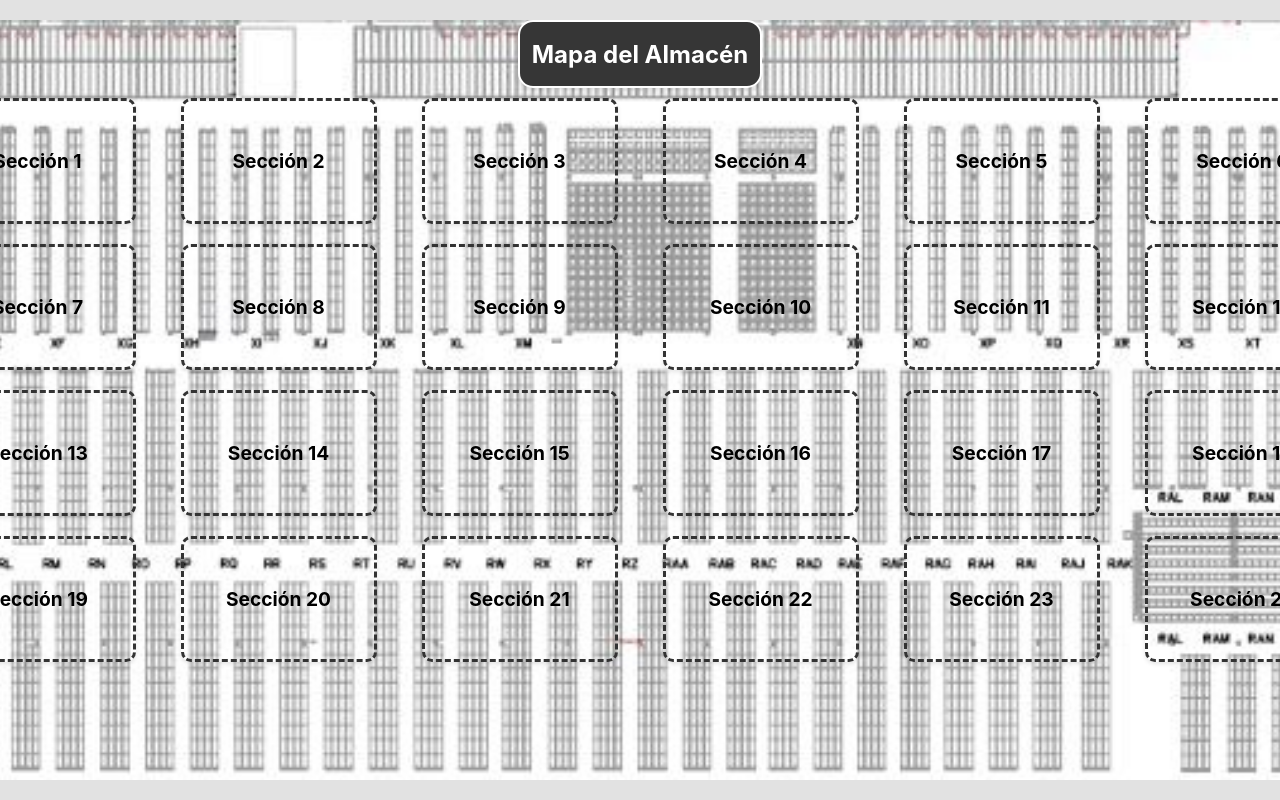
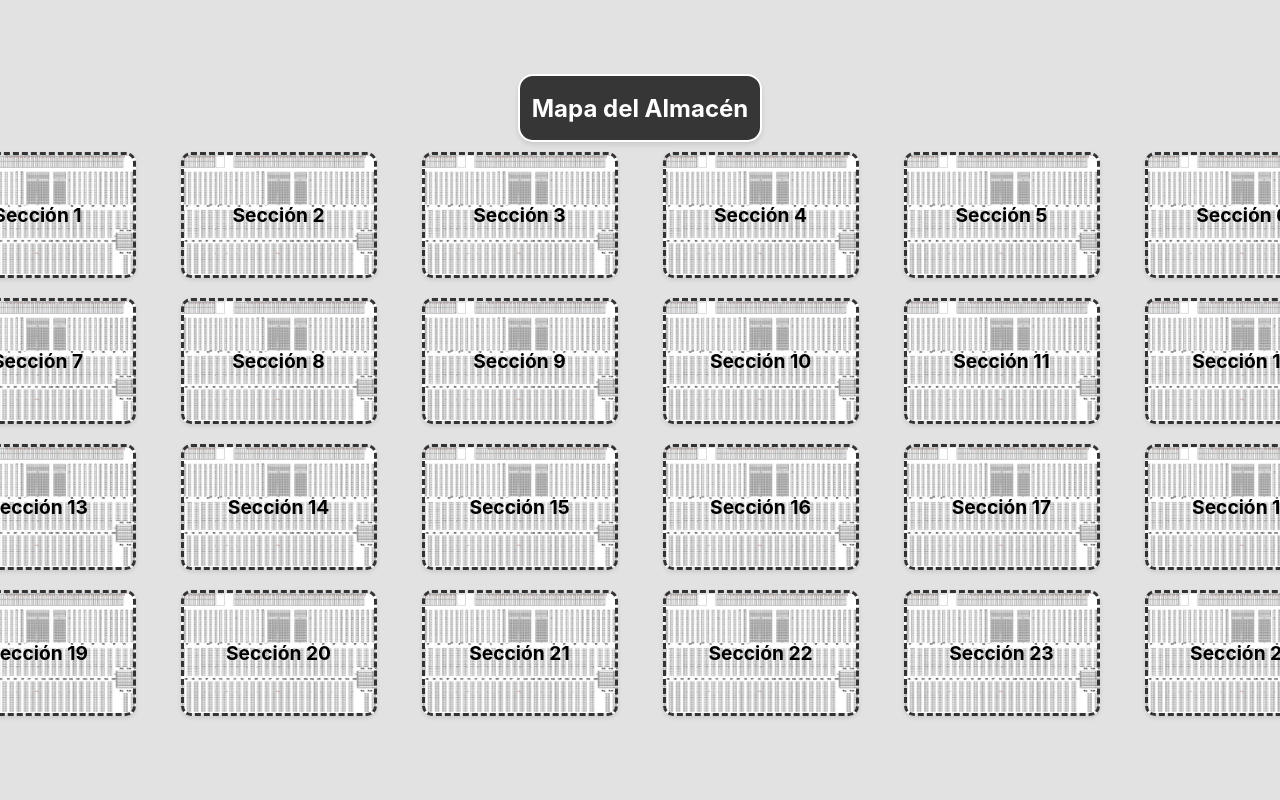
Before and after one commit to BimboDT/app-web, a React (Create React App) app in the folder bimbo-web/: page /mapa in a window 1280 px wide. Built offline with nearby package versions, Linux system fonts and the light colour scheme.

Commit message:
Update css Mapa

```diff
--- a/bimbo-web/src/styles/Mapa.css
+++ b/bimbo-web/src/styles/Mapa.css
@@ -4,13 +4,7 @@
     align-items: center;
     height: auto;
     overflow: hidden;
-    background-image: url('../img/mapa2.jpg');
-    background-size: cover;
-    background-position: center;
-    background-repeat: no-repeat;
-    width: 100%;
-    height: 95vh;
-    /* justify-content: center; */
+    height: auto;
 }
 
 .area {
@@ -48,9 +42,14 @@
     transition: 0.3s;
     font-weight: bold;
     font-size: 1.2rem;
+    background-image: url('../img/mapa2.jpg');
+    background-size: cover;
+    background-position: center;
+    background-repeat: no-repeat;
 }
 
 .seccion:hover {
     background-color: lightblue;
+    background-image: none;
     border: 3px solid #333;
-  }
+}
```
